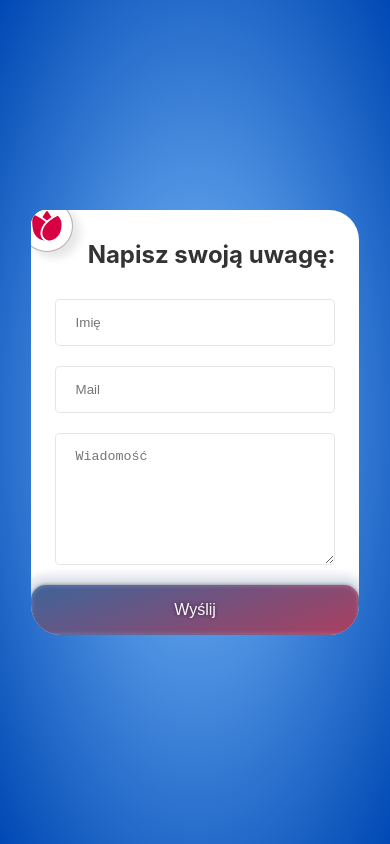
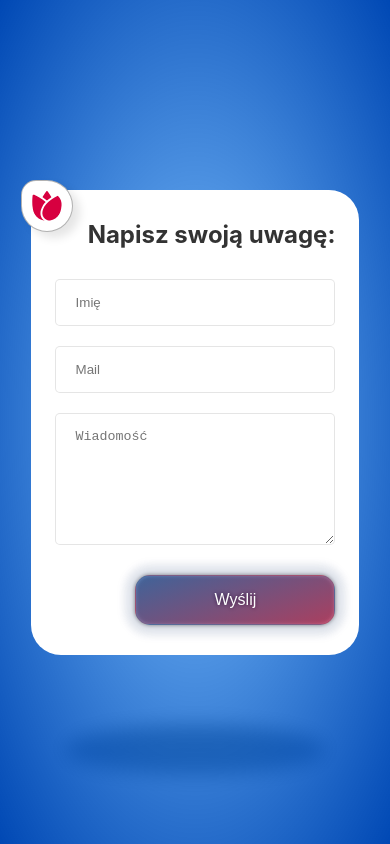
Before and after one commit to Rehaeel/rosary-mysteries, a React (Create React App) app: page /contact in a window 390 px wide. Built offline with nearby package versions, Linux system fonts and the light colour scheme; no server answers.

Commit message:
adding shadow to rendered component in App

```diff
--- a/src/App.css
+++ b/src/App.css
@@ -10,8 +10,22 @@
     background-attachment: fixed;
 }
 
+.App>div:first-of-type::after {
+    content: '';
+    position: absolute;
+    bottom: -120px;
+    right: 10%;
+    width: 80%;
+    height: 50px;
+    background: rgba(0,0,0,0.5);
+    border-radius: 50%;
+    z-index: -1;
+    filter: blur(10px);
+
+}
+
 .bm-menu-wrap {
- background-color:#fff;
+    background-color:#fff;
 }
 
 #react-burger-menu-btn {
@@ -28,7 +42,7 @@
 }
 
 .bm-item-list > *:focus-visible {
-outline: 0;
+    outline: 0;
 }
 
 .bm-item-list > * {
--- a/src/component/contact-page/contact-page.css
+++ b/src/component/contact-page/contact-page.css
@@ -43,6 +43,7 @@
     background: linear-gradient(160deg, rgb(0, 72, 180, 0.5) 0%, rgba(215, 0, 64, 0.5) 100%);
     filter: drop-shadow(0 0 2px #000);
     border-radius: 15px;
+    margin-top: 30px;
     width: 200px;
     align-self: end;
 }
@@ -59,32 +60,23 @@
 }
 
 @media screen and (max-width: 980px) {
-    .contact-page {
-        padding: 5% 5% 0 5%;
-        overflow: hidden;
-    }
-
     .contact-form {
         gap: 0;
     }
 
     .contact-form > * {
     margin-top: 20px;
-}
+    }
 
     .contact-form > *:first-child {
         margin-top: 0;
     }
 
-    .contact-form>button {
-        width: 117%;
-        align-self: center;
-    }
 }
 
 @media screen and (max-width: 765px) {
     .contact-page {
         margin: 2% 8%;
-        padding: 30px 6% 0 6%;
+        padding: 30px 6%;
     }
 }
--- a/src/component/mysteries-view/mysteries-view.css
+++ b/src/component/mysteries-view/mysteries-view.css
@@ -8,7 +8,7 @@
     height: fit-content;
     max-height: 80vh;
     background-color: #fff;
-    box-shadow: 0 4px 50px 20px rgba(0, 0, 0, 0.25);
+    /* box-shadow: 0 4px 50px 20px rgba(0, 0, 0, 0.25);    there is used background in app under rendered components*/
     border-radius: 15px 30px 30px 30px;
     padding: 0 40px 0 40px;
     color: #000;
--- a/src/component/zrzutka/zrzutka.css
+++ b/src/component/zrzutka/zrzutka.css
@@ -2,7 +2,6 @@
     position: relative;
     height: 367px;
     width: 500px;
-    max-width: 80%;
 }
 
 .zrzutka iframe {
```
